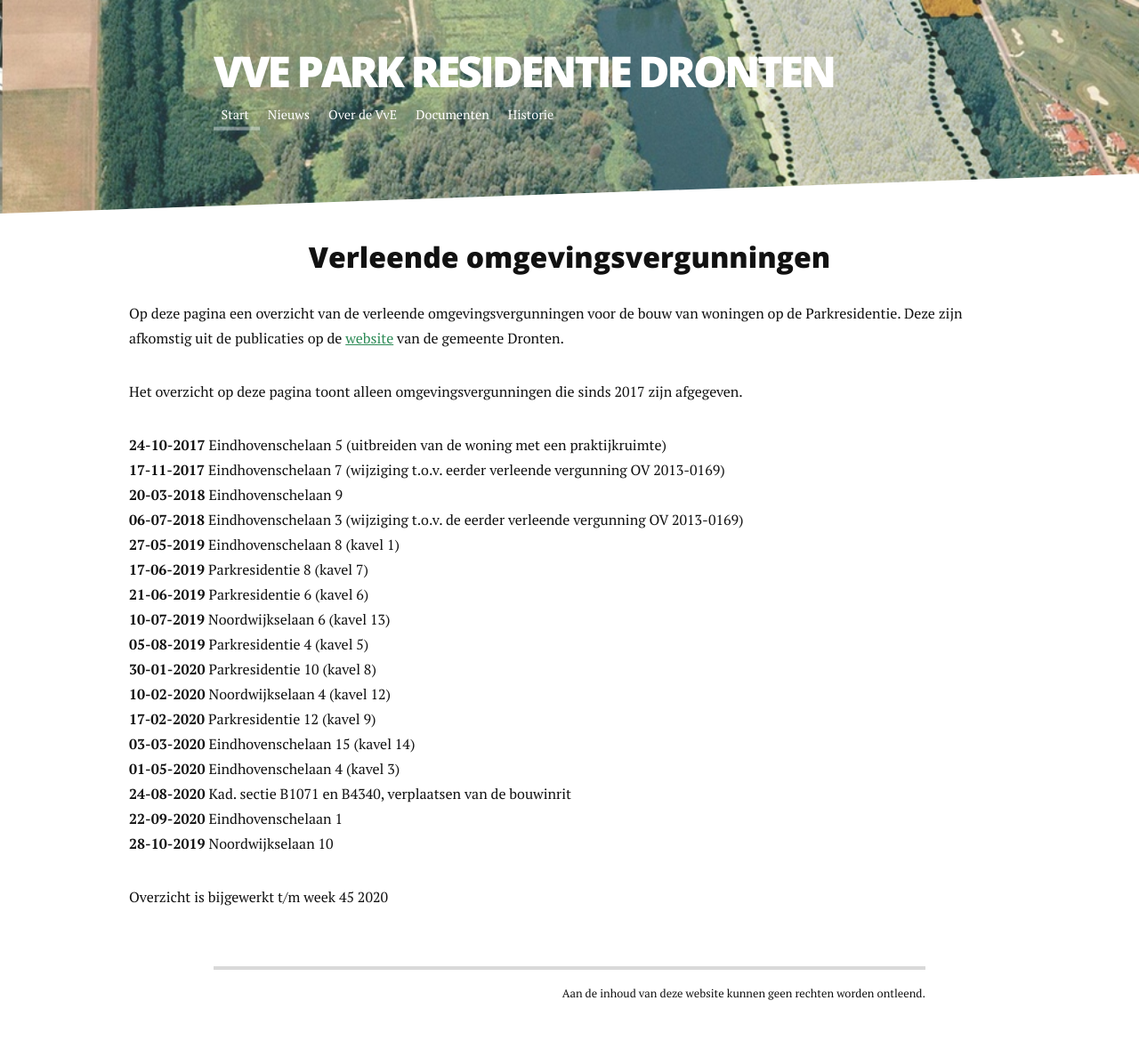
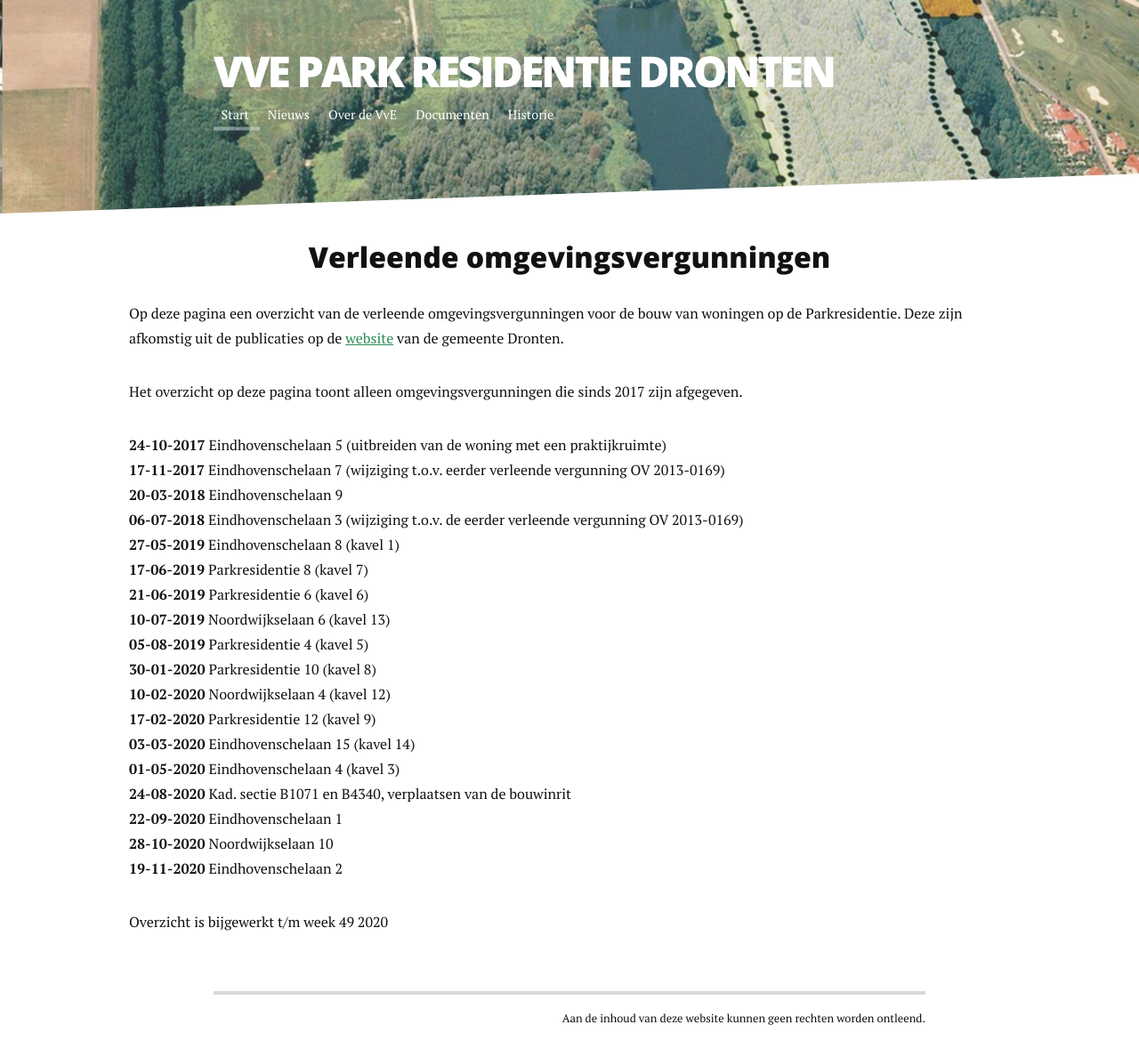
Before and after one commit to plamola/vve-parkresidentie, a Jekyll site: the page built from omgevingsvergunningen.md, in a window 1280 px wide. Shown: the whole page at 89% size. Built offline with Jekyll 4.4.1, drawn with Linux system fonts in a browser that asks for light colours; nearby versions of some CDN libraries; before the commit the page ends 1160 px from its top, so only the background shows below that.

Commit message:
Bijgewerkt t/m week 49

```diff
--- a/omgevingsvergunningen.md
+++ b/omgevingsvergunningen.md
@@ -27,8 +27,9 @@ title: "Verleende omgevingsvergunningen"
     <li><strong>01-05-2020</strong> Eindhovenschelaan 4 (kavel 3)</li>
     <li><strong>24-08-2020</strong> Kad. sectie B1071 en B4340, verplaatsen van de bouwinrit</li>
     <li><strong>22-09-2020</strong> Eindhovenschelaan 1</li>
-    <li><strong>28-10-2019</strong> Noordwijkselaan 10</li>
+    <li><strong>28-10-2020</strong> Noordwijkselaan 10</li>
+    <li><strong>19-11-2020</strong> Eindhovenschelaan 2</li>
   </ul>
-  <p>Overzicht is bijgewerkt t/m week 45 2020</p>
+  <p>Overzicht is bijgewerkt t/m week 49 2020</p>
 
 </div>
```
